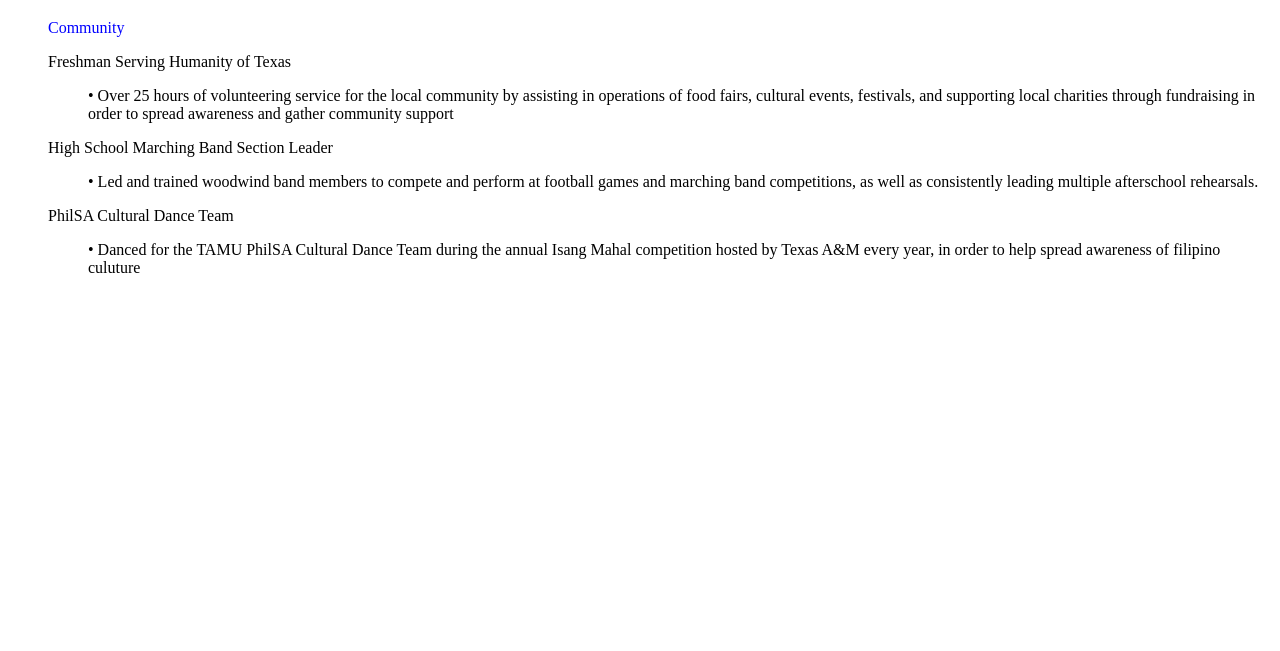
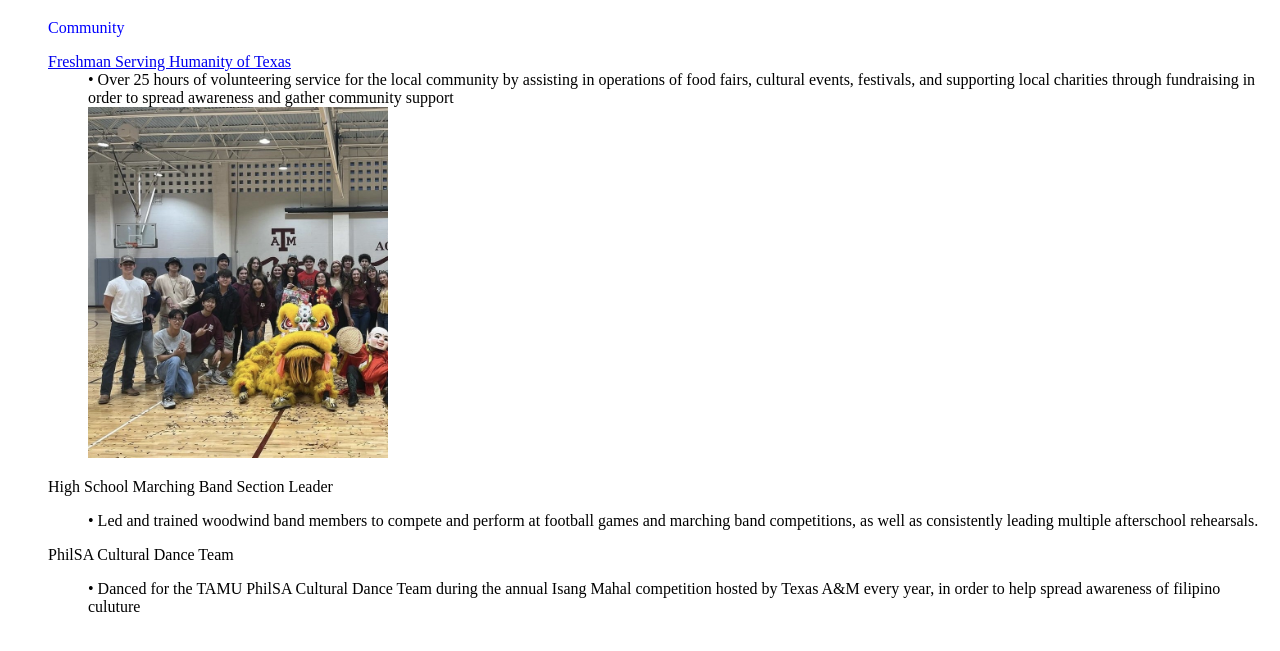
Before and after one commit to CSCE331-Fall2025-900-911/Project1-nicholas_vuong, a plain HTML site: page service.html in a window 1280 px wide. Shown: the part 61-712 px from the top of the page. Drawn offline with Linux system fonts and the light colour scheme.

Commit message:
Project 1 Deliverable: Iteration 2nd Style

```diff
--- a/service.html
+++ b/service.html
@@ -11,10 +11,13 @@
         <div style="color: blue; font-size: 5">
             <p>Community</p>
         </div>
-        <p>Freshman Serving Humanity of Texas</p>
+        <a href="https://tamugfreshtx.weebly.com/">Freshman Serving Humanity of Texas</a>
         <ul>
             • Over 25 hours of volunteering service for the local community by assisting in operations of food fairs, cultural events,
             festivals, and supporting local charities through fundraising in order to spread awareness and gather community support
+            <div>
+                <img style = "width: 300px;"src="imgs/LunarNewYear.png" alt="LunarNewYear">
+            </div>
         </ul>
         <p></p>
         <p></p>
```
